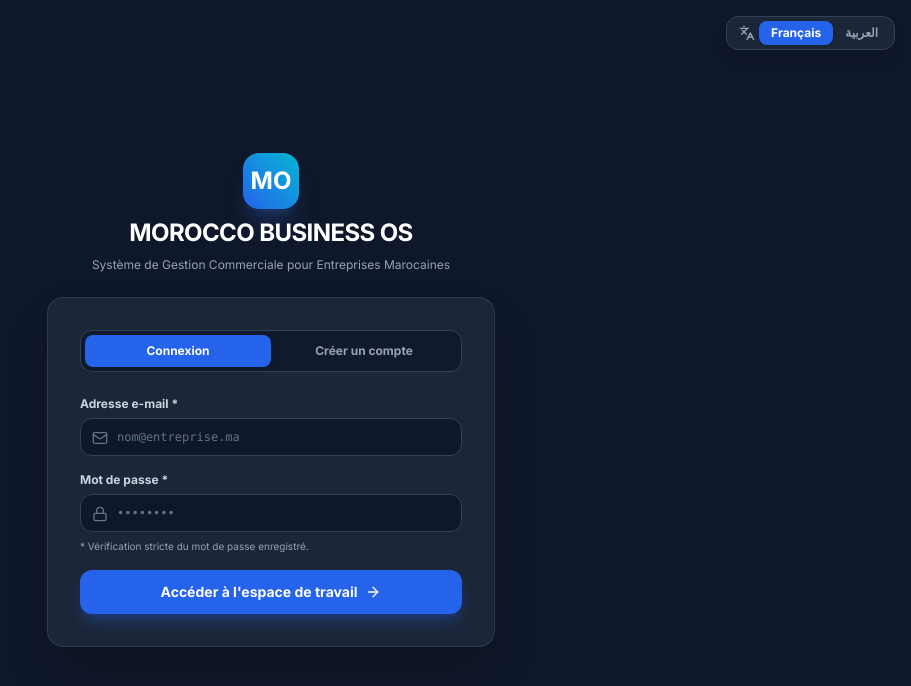
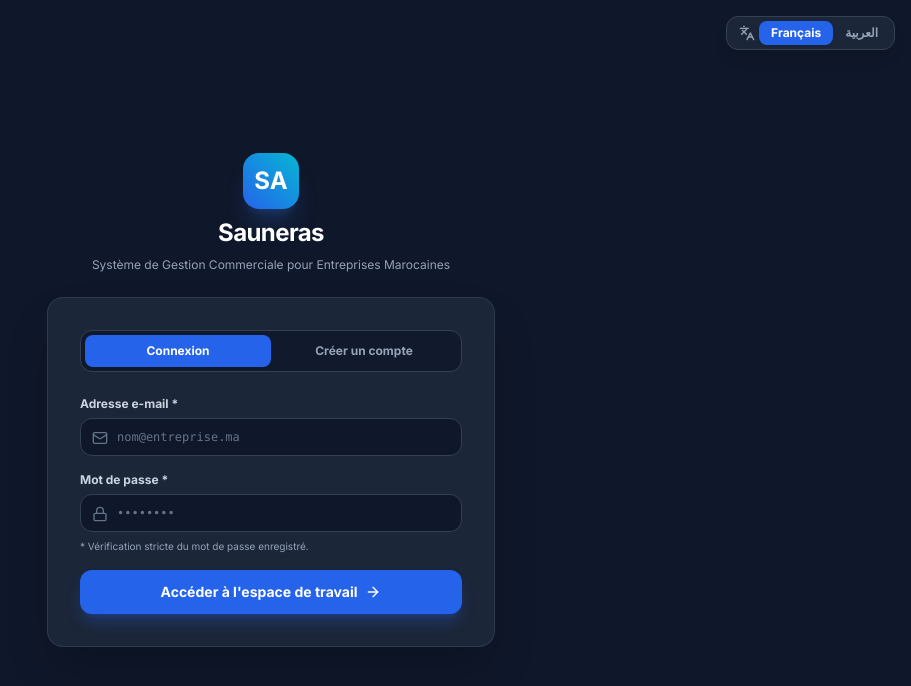
Before and after one commit to Gpstrackergsm/MOROCCO-BUSINESS-OS, a Next.js app in the folder apps/web/: page / in a window 1280 px wide. Shown: the top 686 px of the page, without its empty margins (369-1280 px from the left). Built offline with nearby package versions, Linux system fonts and the light colour scheme.

Commit message:
feat(brand): rename MOROCCO BUSINESS OS to Sauneras

```diff
--- a/apps/web/src/app/layout.tsx
+++ b/apps/web/src/app/layout.tsx
@@ -2,8 +2,8 @@ import type { Metadata, Viewport } from 'next';
 import './globals.css';
 
 export const metadata: Metadata = {
-  title: 'Morocco Business OS — نظام إدارة الأعمال المتكامل',
-  description: 'منصة ERP سحابية متكاملة للشركات المغربية — Cloud Multi-Tenant ERP SaaS for Morocco',
+  title: 'Sauneras — نظام إدارة الأعمال المتكامل',
+  description: 'Sauneras — منصة ERP سحابية متكاملة للشركات المغربية',
 };
 
 export const viewport: Viewport = {
--- a/apps/web/src/app/page.tsx
+++ b/apps/web/src/app/page.tsx
@@ -117,7 +117,7 @@ const DEFAULT_CATEGORIES: Record<Language, string[]> = {
 
 const DICT = {
   fr: {
-    appTitle: "MOROCCO BUSINESS OS",
+    appTitle: "Sauneras",
     appSubtitle: "Système de Gestion Commerciale pour Entreprises Marocaines",
     createAccountTab: "Créer un compte",
     loginTab: "Connexion",
@@ -260,7 +260,7 @@ const DICT = {
     accountCreatedSuccess: "Compte entreprise créé avec succès !",
   },
   ar: {
-    appTitle: "MOROCCO BUSINESS OS",
+    appTitle: "Sauneras",
     appSubtitle: "نظام تشغيل وإدارة الأعمال السحابي للشركات المغربية",
     createAccountTab: "إنشاء حساب جديد",
     loginTab: "تسجيل الدخول",
@@ -973,7 +973,7 @@ export default function AuthenticPlatform() {
         <div className="max-w-md w-full space-y-6 pt-12 sm:pt-0 my-auto">
           <div className="text-center space-y-2">
             <div className="inline-flex h-14 w-14 rounded-2xl bg-gradient-to-tr from-blue-600 to-cyan-500 items-center justify-center text-white font-black text-2xl shadow-xl shadow-blue-500/20">
-              MO
+              SA
             </div>
             <h1 className="text-2xl font-black tracking-tight text-white">{t.appTitle}</h1>
             <p className="text-xs text-slate-400 max-w-sm mx-auto">{t.appSubtitle}</p>
```
